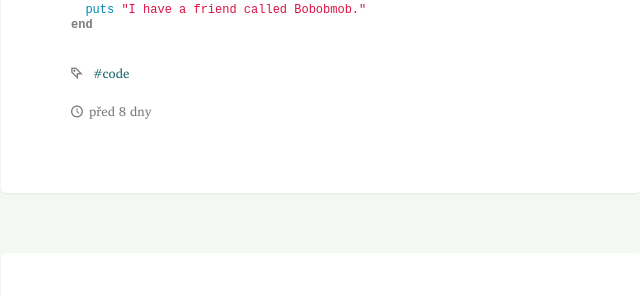
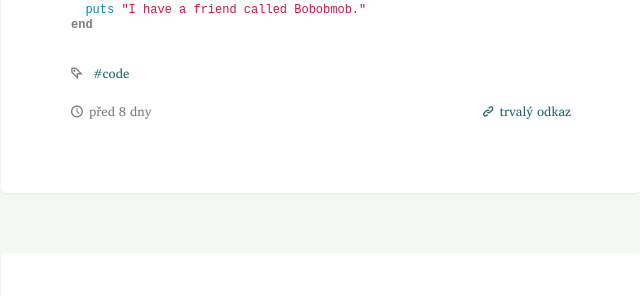
Before and after one commit to radekstepan/postcardfrom.us, a Jekyll site: the page built from cz/index.html, in a window 1280 px wide. Shown: the part 694-990 px from the top of the page, without its empty margins (319-959 px from the left). Built offline with Jekyll 4.4.1, drawn with Linux system fonts in a browser that asks for light colours; Markdown is read by kramdown in place of the engine named in the settings; some of the changed text lies outside the part shown.

Commit message:
permalinks

```diff
--- a/_data/i18n.yml
+++ b/_data/i18n.yml
@@ -21,3 +21,7 @@ feed:
 random:
     en: "random article"
     cz: "náhodný článek"
+
+permalink:
+    en: "permalink"
+    cz: "trvalý odkaz"
--- a/_includes/post_full.html
+++ b/_includes/post_full.html
@@ -42,5 +42,8 @@
     {% endif %}
 
     <!-- date -->
-    <time datetime="{{ post.date }}" method="ago" class="meta icon clock-1"></time>
+    <div class="meta">
+        <a class="icon link permalink" href="{% include url.html which='post' %}">{{ site.data.i18n.permalink[locale] }}</a>
+        <time datetime="{{ post.date }}" method="ago" class="icon clock-1"></time>
+    </div>
 </article>
--- a/assets/css/main.css
+++ b/assets/css/main.css
@@ -68,15 +68,16 @@
 @font-face{font-family:'Icons';src:url("../fonts/icons/icons.eot?16565305");src:url("../fonts/icons/icons.eot?16565305#iefix") format('embedded-opentype'),url("../fonts/icons/icons.woff?16565305") format('woff'),url("../fonts/icons/icons.ttf?16565305") format('truetype'),url("../fonts/icons/icons.svg?16565305#icons") format('svg');font-weight:normal;font-style:normal}
 
 .icon:before{font-family:"Icons";font-style:normal;font-weight:normal;speak:none;display:inline-block;text-decoration:inherit;text-align:center;font-variant:normal;text-transform:none;line-height:1em}
+.icon.rss-squared:before{content:'\e800'}
 .icon.heart:before{content:'\e801'}
-.icon.rss-squared:before{content:'\e800'}
+.icon.location-outline:before{content:'\e802'}
 .icon.right-small:before{content:'\e803'}
+.icon.tag-empty:before{content:'\e804'}
 .icon.clock-1:before{content:'\e805'}
-.icon.location-outline:before{content:'\e802'}
-.icon.down-small:before{content:'\e808'}
-.icon.tag-empty:before{content:'\e804'}
 .icon.emo-unhappy:before{content:'\e806'}
 .icon.shuffle:before{content:'\e807'}
+.icon.down-small:before{content:'\e808'}
+.icon.link:before{content:'\e809'}
 
 body{background:#f4f8f3;color:#7b7b7b;font-family:"charis_silregular";font-size:13px}
 h1,h2,h3,h4,h5,.title{font-family:"aller_lightregular";font-weight:400;margin:0 0 15px 0}
@@ -109,8 +110,9 @@ time{display:block;white-space:nowrap}
 #content .locale a{margin:0 10px}
 #content .more{position:absolute;bottom:0;text-align:center;width:100%;font-weight:bold;font-size:14px;}
 #content .more .icon{margin:0 6px}
-#content .wrapper{background:#fff;-webkit-border-radius:5px;border-radius:5px;-webkit-box-shadow:0 1px 2px rgba(0,0,0,0.05);box-shadow:0 1px 2px rgba(0,0,0,0.05);padding:70px;margin:0 auto;width:500px;-webkit-transform-style:preserve-3d;-moz-transform-style:preserve-3d;-o-transform-style:preserve-3d;-ms-transform-style:preserve-3d;transform-style:preserve-3d;margin-bottom:60px;}
+#content .wrapper{background:#fff;-webkit-border-radius:5px;border-radius:5px;-webkit-box-shadow:0 1px 2px rgba(0,0,0,0.05);box-shadow:0 1px 2px rgba(0,0,0,0.05);padding:70px;margin:0 auto;width:500px;-webkit-transform-style:preserve-3d;-moz-transform-style:preserve-3d;-o-transform-style:preserve-3d;-ms-transform-style:preserve-3d;transform-style:preserve-3d;margin-bottom:60px;position:relative;}
 #content .wrapper.animate{-webkit-transform:translateZ(400px) translateY(300px) rotateX(-90deg);-moz-transform:translateZ(400px) translateY(300px) rotateX(-90deg);-o-transform:translateZ(400px) translateY(300px) rotateX(-90deg);-ms-transform:translateZ(400px) translateY(300px) rotateX(-90deg);transform:translateZ(400px) translateY(300px) rotateX(-90deg);-webkit-animation:fallPerspective .8s ease-in-out forwards;-moz-animation:fallPerspective .8s ease-in-out forwards;-o-animation:fallPerspective .8s ease-in-out forwards;-ms-animation:fallPerspective .8s ease-in-out forwards;animation:fallPerspective .8s ease-in-out forwards}
+#content .wrapper .permalink{float:right}
 #content .wrapper h1 .icon,#content .wrapper h2 .icon{font-size:20px;display:none}
 #content .wrapper .photo{margin-bottom:20px;}
 #content .wrapper .photo img{max-width:100%;height:auto}
@@ -118,7 +120,11 @@ time{display:block;white-space:nowrap}
 #content .wrapper .content p,#content .wrapper .content blockquote,#content .wrapper .content li{text-align:justify}
 #content .wrapper .content code{font-size:12px}
 #content .wrapper .meta{margin-top:15px;}
-#content .wrapper .meta.icon:before{margin-right:6px}
+#content .wrapper .meta.icon:before,#content .wrapper .meta .icon:before{margin-right:6px}
+#content .wrapper ul.tags{list-style-type:none;padding:0;}
+#content .wrapper ul.tags li{display:inline-block;}
+#content .wrapper ul.tags li:not(:last-child){margin-right:4px;}
+#content .wrapper ul.tags li:not(:last-child):after{content:",";display:inline-block}
 #content .wrapper.text blockquote{margin-left:20px;padding-left:15px;border-left:3px solid #898989;}
 #content .wrapper.text blockquote p{margin:0}
 #content .wrapper.text pre{margin:0 -70px;padding:10px 70px}
@@ -132,10 +138,6 @@ time{display:block;white-space:nowrap}
 #content .wrapper.list article time{display:inline-block;line-height:20px;vertical-align:top;width:70px;text-transform:uppercase}
 #content .wrapper.list article ul.tags{margin:4px 0 0 74px}
 #content .wrapper.list .tag.group{display:none}
-#content .wrapper ul.tags{list-style-type:none;padding:0;}
-#content .wrapper ul.tags li{display:inline-block;}
-#content .wrapper ul.tags li:not(:last-child){margin-right:4px;}
-#content .wrapper ul.tags li:not(:last-child):after{content:",";display:inline-block}
 #footer{color:#999;padding:0 40px;text-align:center;}
 #footer ul li{margin:0 10px;}
 #footer ul li a{font-weight:bold}
```
Also changed, not shown: _styles/icons.styl (+18 -14 lines), _styles/main.styl (+19 -15 lines), assets/fonts/icons/icons.svg, assets/fonts/icons/icons.ttf, assets/fonts/icons/icons.woff, 1 other file.
